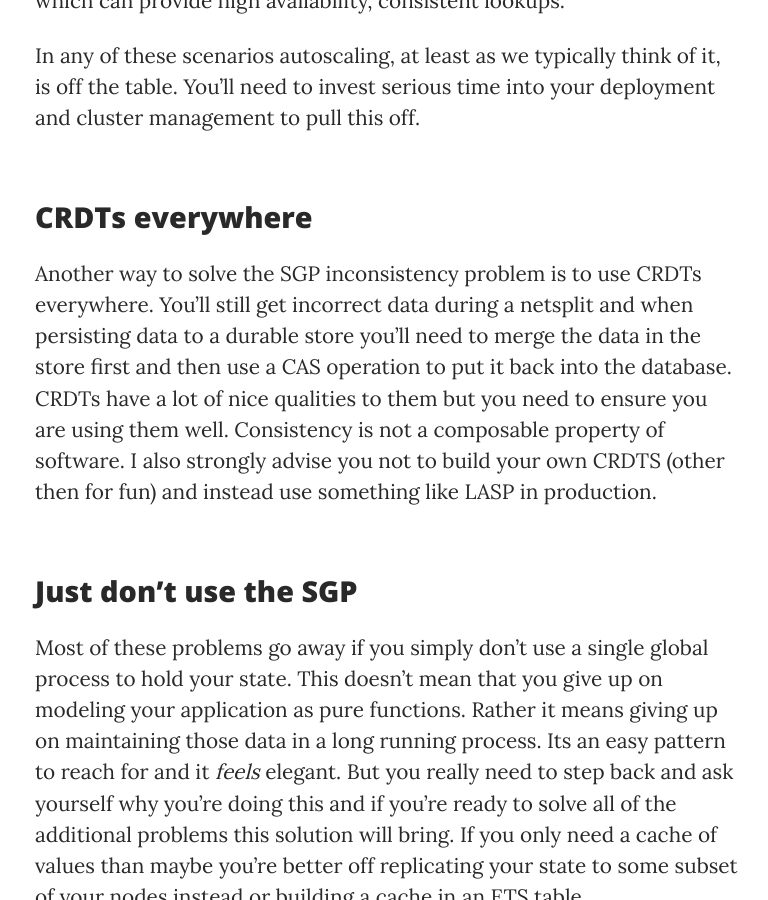
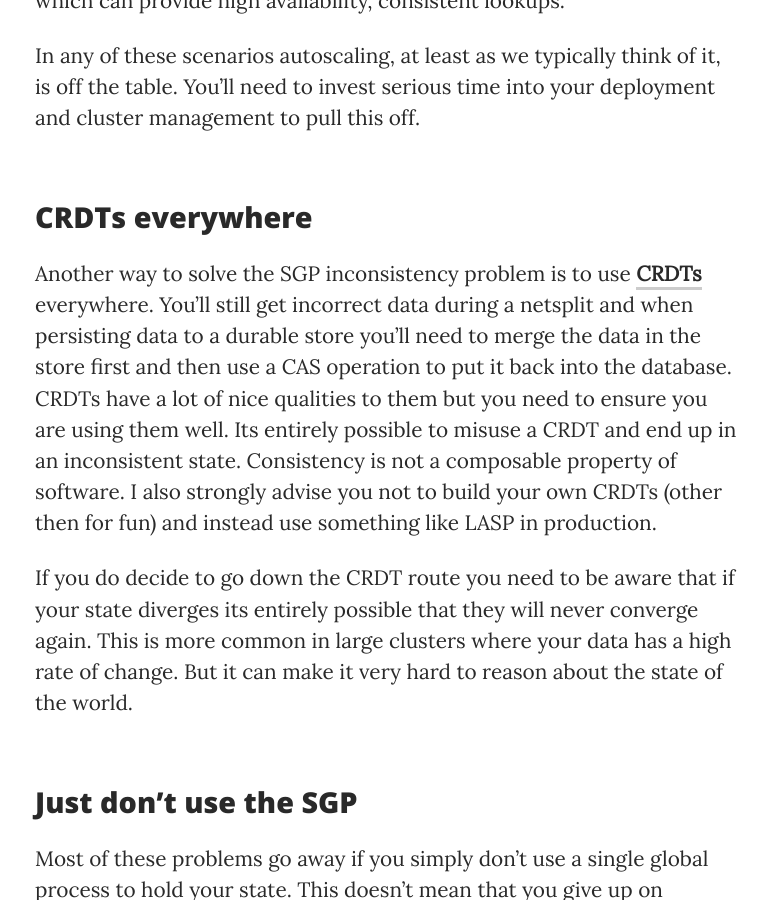
Before and after one commit to wojtekmach/keathley.github.io, a Jekyll site: the page built from _posts/2019/2019-08-12-sgp.md, in a window 1280 px wide and 900 px high, scrolled down 13797 px. Shown: the whole window, without its empty margins (253-1021 px from the left). Built offline with Jekyll 4.4.1, drawn with Linux system fonts in a browser that asks for light colours.

Commit message:
Add some more information about CRDTS

```diff
--- a/_posts/2019/2019-08-12-sgp.md
+++ b/_posts/2019/2019-08-12-sgp.md
@@ -260,7 +260,9 @@ In any of these scenarios autoscaling, at least as we typically think of it, is
 
 ## CRDTs everywhere
 
-Another way to solve the SGP inconsistency problem is to use CRDTs everywhere. You'll still get incorrect data during a netsplit and when persisting data to a durable store you'll need to merge the data in the store first and then use a CAS operation to put it back into the database. CRDTs have a lot of nice qualities to them but you need to ensure you are using them well. Consistency is not a composable property of software. I also strongly advise you not to build your own CRDTS (other then for fun) and instead use something like LASP in production.
+Another way to solve the SGP inconsistency problem is to use [CRDTs](https://en.wikipedia.org/wiki/Conflict-free_replicated_data_type) everywhere. You'll still get incorrect data during a netsplit and when persisting data to a durable store you'll need to merge the data in the store first and then use a CAS operation to put it back into the database. CRDTs have a lot of nice qualities to them but you need to ensure you are using them well. Its entirely possible to misuse a CRDT and end up in an inconsistent state. Consistency is not a composable property of software. I also strongly advise you not to build your own CRDTs (other then for fun) and instead use something like LASP in production.
+
+If you do decide to go down the CRDT route you need to be aware that if your state diverges its entirely possible that they will never converge again. This is more common in large clusters where your data has a high rate of change. But it can make it very hard to reason about the state of the world.
 
 ## Just don't use the SGP
 
```
